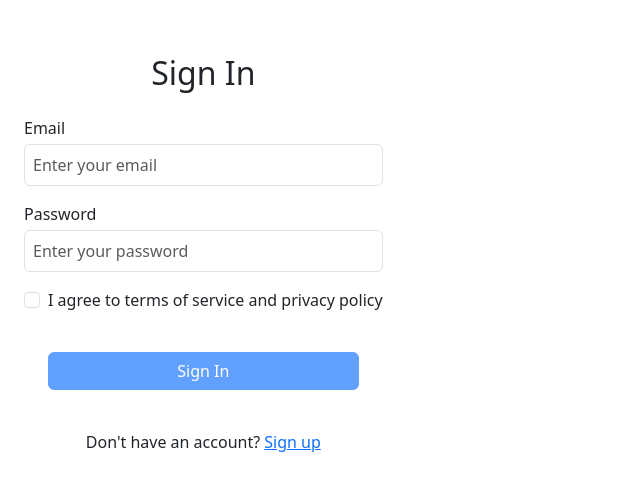
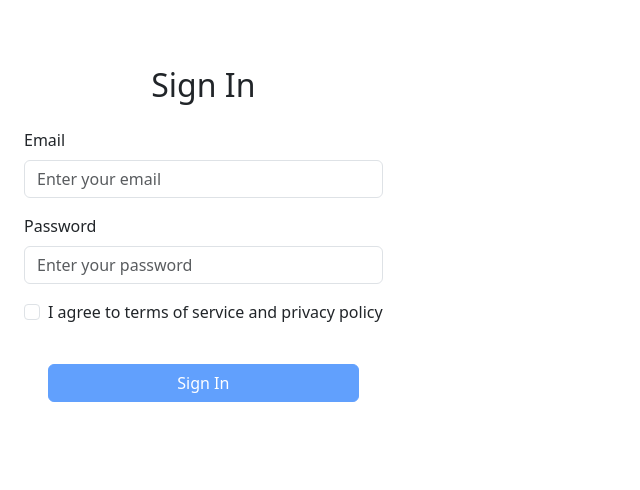
Before and after one commit to beyzasertel/test-project, a React (Vite) app: page / in a window 1280 px wide. Shown: the part 146-636 px from the top of the page, without its empty margins (0-640 px from the left). Built offline with nearby package versions, Linux system fonts and the light colour scheme.

Commit message:
tests fixed

```diff
--- a/src/components/Login.jsx
+++ b/src/components/Login.jsx
@@ -1,77 +1,69 @@
-// src/components/Login.jsx
 import { useState } from "react";
 import { Form, FormGroup, Label, Input, Button } from "reactstrap";
 import { useNavigate } from "react-router-dom";
 import axios from "axios";
 
-const initialForm = {
-  email: "",
-  password: "",
-  terms: false,
-};
+const initialForm = { email: "", password: "", terms: false };
 
-// Email doğrulama
-const isValidEmail = (email) => {
-  const emailRegex = /^[^\s@]+@[^\s@]+\.[^\s@]+$/;
-  return emailRegex.test(email);
-};
-
-// Strong password doğrulama
-const isStrongPassword = (password) => {
-  const strongPasswordRegex =
-    /^(?=.*[a-z])(?=.*[A-Z])(?=.*\d)(?=.*[!@#$%^&*])[A-Za-z\d!@#$%^&*]{8,}$/;
-  return strongPasswordRegex.test(password);
-};
+const isValidEmail = (email) => /^[^\s@]+@[^\s@]+\.[^\s@]+$/.test(email);
+const isStrongPassword = (password) =>
+  /^(?=.*[a-z])(?=.*[A-Z])(?=.*\d)(?=.*[!@#$%^&*])[A-Za-z\d!@#$%^&*]{8,}$/.test(
+    password
+  );
 
 export default function Login() {
   const [form, setForm] = useState(initialForm);
   const [errorMessage, setErrorMessage] = useState("");
   const [loading, setLoading] = useState(false);
-
   const navigate = useNavigate();
 
-  const handleChange = (event) => {
-    const { name, value, type, checked } = event.target;
+  const handleChange = (e) => {
+    const { name, value, type, checked } = e.target;
+
     setForm((prev) => ({
       ...prev,
       [name]: type === "checkbox" ? checked : value,
     }));
 
-    // Kullanıcı yazarken hata mesajını temizle
-    if (errorMessage) setErrorMessage("");
-  };
-
-  const handleSubmit = async (event) => {
-    event.preventDefault();
-
-    // Email kontrolü
-    if (!isValidEmail(form.email)) {
+    // Anlık validation
+    if (name === "email") {
+      if (!value) {
+        setErrorMessage("Email alanı boş olamaz!");
+      } else if (!isValidEmail(value)) {
         setErrorMessage("Lütfen geçerli bir e-posta adresi girin!");
-      return;
+      } else {
+        setErrorMessage("");
+      }
     }
 
-    // Password kontrolü
-    if (!form.password) {
+    if (name === "password") {
+      if (!value) {
         setErrorMessage("Lütfen şifrenizi girin.");
-      return;
-    }
-
-    if (!isStrongPassword(form.password)) {
+      } else if (!isStrongPassword(value)) {
         setErrorMessage(
           "Şifre en az 8 karakter, büyük harf, küçük harf, rakam ve özel karakter içermelidir."
         );
-      return;
+      } else {
+        setErrorMessage("");
+      }
     }
 
-    // Checkbox kontrolü
-    if (!form.terms) {
+    if (name === "terms" && !checked) {
       setErrorMessage("Kullanım koşullarını kabul etmelisiniz.");
+    } else if (name === "terms" && checked) {
+      setErrorMessage("");
+    }
+  };
+
+  const handleSubmit = async (e) => {
+    e.preventDefault();
+
+    // Eğer frontend validation'da hata varsa submit etme
+    if (errorMessage || !form.email || !form.password || !form.terms) {
       return;
     }
 
     setLoading(true);
-    setErrorMessage("");
-
     try {
       const res = await axios.get(
         "https://6540a96145bedb25bfc247b4.mockapi.io/api/login"
@@ -85,10 +77,9 @@ export default function Login() {
         setForm(initialForm);
         navigate("/main");
       } else {
-        navigate("/error");
+        setErrorMessage("Email veya şifre hatalı!");
       }
     } catch (err) {
-      console.error(err);
       setErrorMessage("Sunucuya bağlanırken hata oluştu. Tekrar deneyin.");
     } finally {
       setLoading(false);
@@ -96,45 +87,33 @@ export default function Login() {
   };
 
   return (
-    <div className="min-h-screen flex items-center justify-center bg-gray-50 p-4">
-      <div className="w-full max-w-md bg-white rounded-2xl shadow-md p-6">
+    <div className="min-h-screen w-full flex items-center justify-center bg-gray-50 p-4">
+      <div className="max-w-md bg-white rounded-2xl shadow-md p-6">
         <h2 className="text-2xl font-semibold mb-4 text-center">Sign In</h2>
 
         <Form onSubmit={handleSubmit} data-cy="login-form">
           <FormGroup>
-            <Label
-              for="exampleEmail"
-              className="block text-sm font-medium mb-1"
-            >
-              Email
-            </Label>
+            <Label for="exampleEmail">Email</Label>
             <Input
               id="exampleEmail"
               name="email"
+              type="email"
               placeholder="Enter your email"
-              type="email"
               onChange={handleChange}
               value={form.email}
-              className="form-input w-full rounded-md border-gray-300 p-2"
               data-cy="email-input"
             />
           </FormGroup>
 
           <FormGroup>
-            <Label
-              for="examplePassword"
-              className="block text-sm font-medium mb-1"
-            >
-              Password
-            </Label>
+            <Label for="examplePassword">Password</Label>
             <Input
               id="examplePassword"
               name="password"
+              type="password"
               placeholder="Enter your password"
-              type="password"
               onChange={handleChange}
               value={form.password}
-              className="form-input w-full rounded-md border-gray-300 p-2"
               data-cy="password-input"
             />
           </FormGroup>
@@ -154,7 +133,7 @@ export default function Login() {
           </FormGroup>
 
           {errorMessage && (
-            <p className="error text-sm text-red-600 mb-3" data-cy="error-msg">
+            <p className="text-sm text-red-600 mb-3" data-cy="error-msg">
               {errorMessage}
             </p>
           )}
@@ -171,13 +150,6 @@ export default function Login() {
             </Button>
           </FormGroup>
         </Form>
-
-        <div className="text-xs text-center text-gray-500 mt-2">
-          <span>Don't have an account? </span>
-          <a href="/register" className="text-blue-600 hover:underline">
-            Sign up
-          </a>
-        </div>
       </div>
     </div>
   );
```
Also changed, not shown: 1 other file (tests, documents, lock files or other folders). Lines whose indentation alone changed are shown as unchanged.
